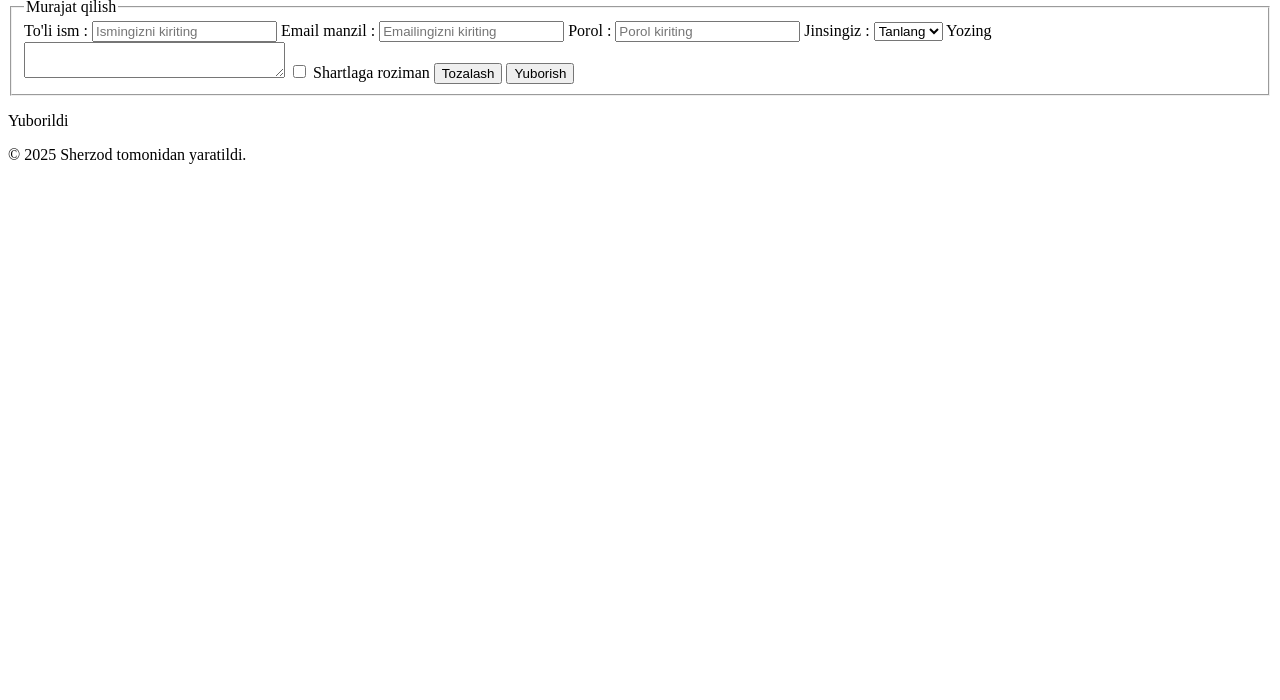
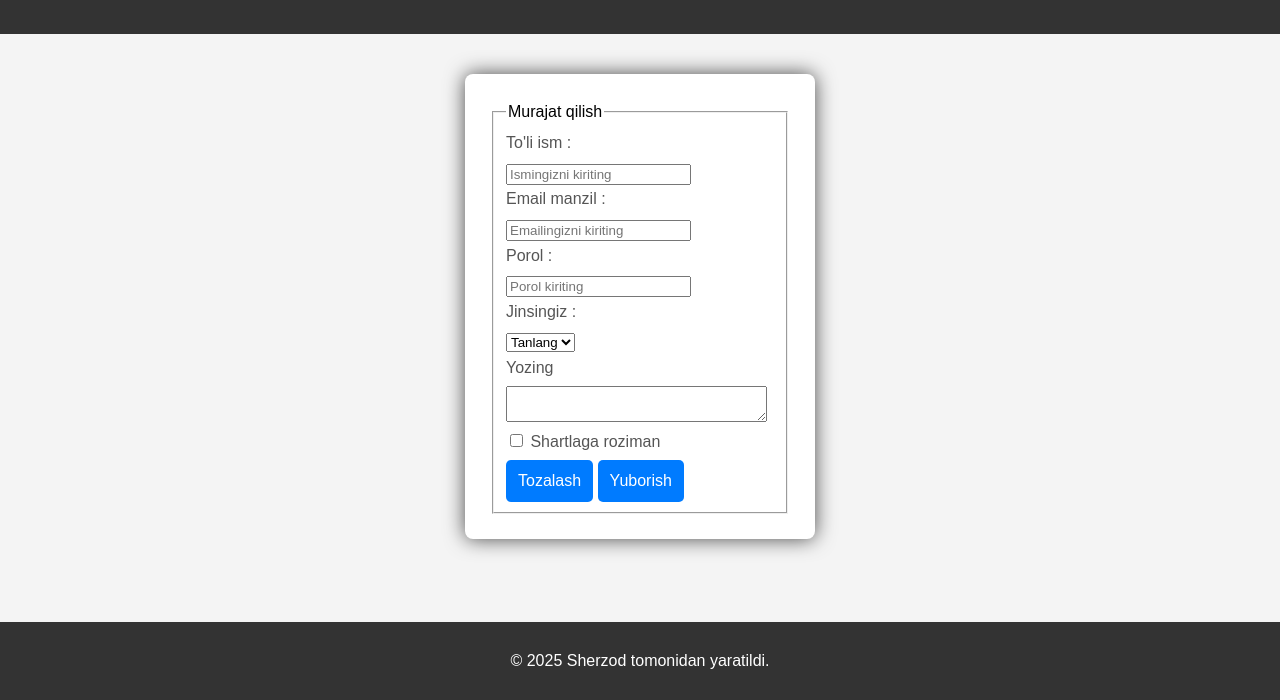
Before and after one commit to SherzodAtaxonov/SEO-ma-lumot, a plain HTML site: page men.html in a window 1280 px wide. Shown: the part 100-800 px from the top of the page. Drawn offline with Linux system fonts and the light colour scheme; the site is published under a folder, as on GitHub Pages, so addresses that start at the root find nothing.

Commit message:
Update men.html

```diff
--- a/men.html
+++ b/men.html
@@ -4,7 +4,7 @@
     <meta charset="UTF-8">
     <meta name="viewport" content="width=device-width, initial-scale=1.0">
     <title>/Men bilan boglanish</title>
-    <link rel="stylesheet" href="/men.css">
+    <link rel="stylesheet" href="./men.css">
 </head>
 <body>
         <header>
```
